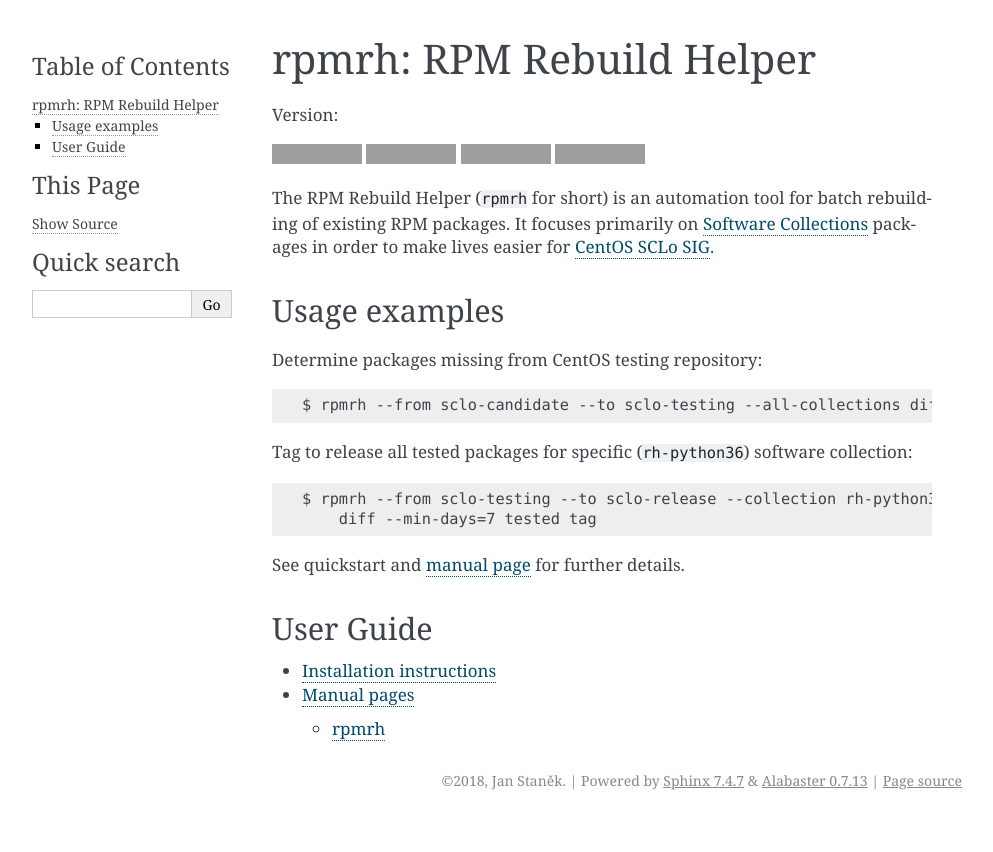
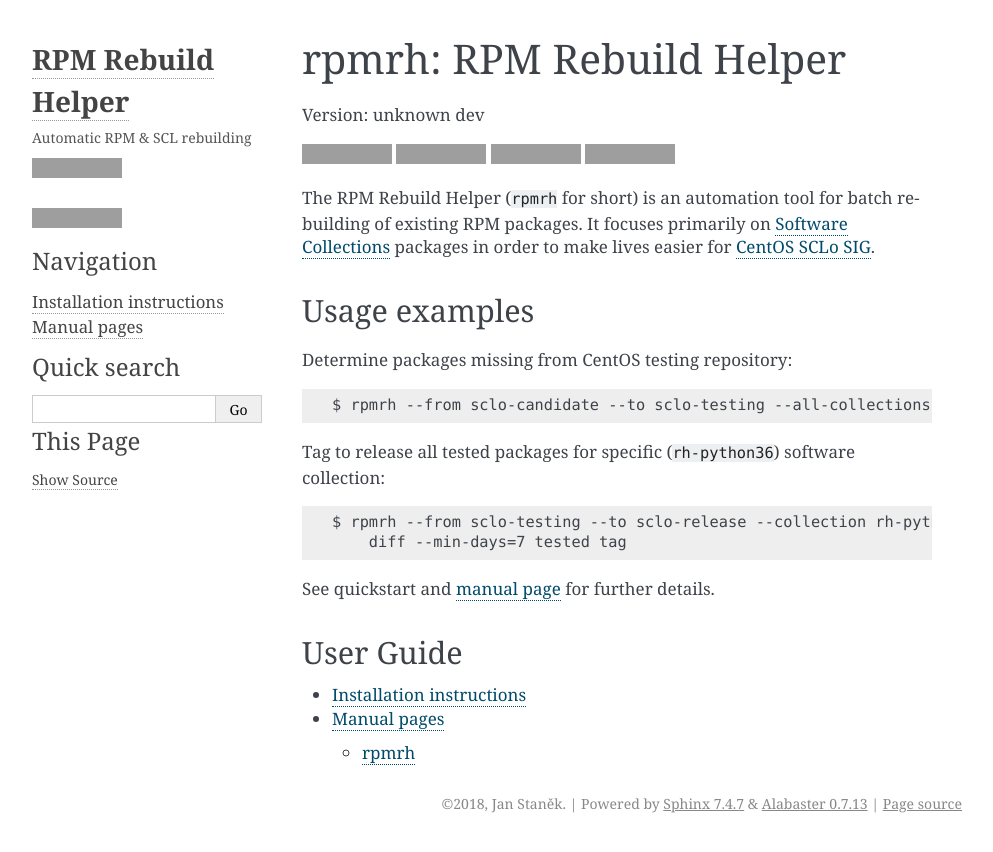
Before and after one commit to khardix/rpm-rebuild-helper, a Sphinx documentation site: the page built from docs/index.rst, in a window 1280 px wide. Shown: the top 852 px of the page, without its empty margins (148-1141 px from the left). Built offline with Sphinx 7.4.7, drawn with Linux system fonts in a browser that asks for light colours; pages that are not in the unit, such as notebooks, are missing from menus; grey boxes are pictures that could not be loaded.

Commit message:
Use better sidebar

```diff
--- a/docs/conf.py
+++ b/docs/conf.py
@@ -24,7 +24,7 @@
 author = 'Jan Staněk'
 
 # The short X.Y version
-version = ''
+version = 'unknown dev'
 # The full version, including alpha/beta/rc tags
 release = ''
 
@@ -86,8 +86,15 @@
 # Theme options are theme-specific and customize the look and feel of a theme
 # further.  For a list of options available for each theme, see the
 # documentation.
-#
-# html_theme_options = {}
+html_theme_options = {
+    'description': 'Automatic RPM & SCL rebuilding',
+    'github_user': 'khardix',
+    'github_repo': 'rpm-rebuild-helper',
+    'travis_button': True,
+    'sidebar_collapse': True,
+    'sidebar_width': '250px',
+    'fixed_sidebar': True,
+}
 
 # Add any paths that contain custom static files (such as style sheets) here,
 # relative to this directory. They are copied after the builtin static files,
@@ -101,8 +108,15 @@
 # defined by theme itself.  Builtin themes are using these templates by
 # default: ``['localtoc.html', 'relations.html', 'sourcelink.html',
 # 'searchbox.html']``.
-#
-# html_sidebars = {}
+html_sidebars = {
+    '**': [
+        'about.html',
+        'navigation.html',
+        'relations.html',
+        'searchbox.html',
+        'sourcelink.html',
+    ],
+}
 
 
 # -- Options for HTMLHelp output ---------------------------------------------
```
